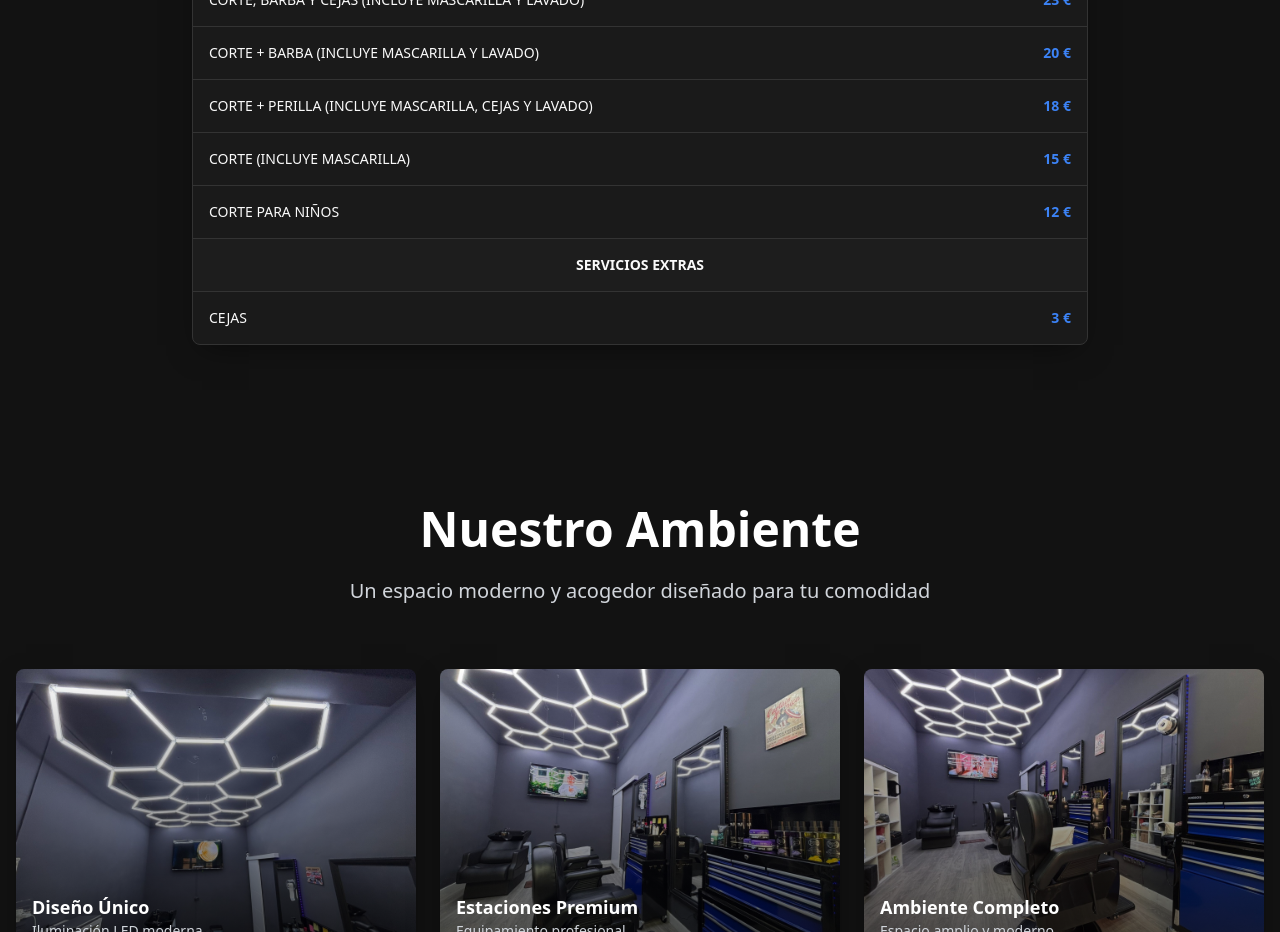
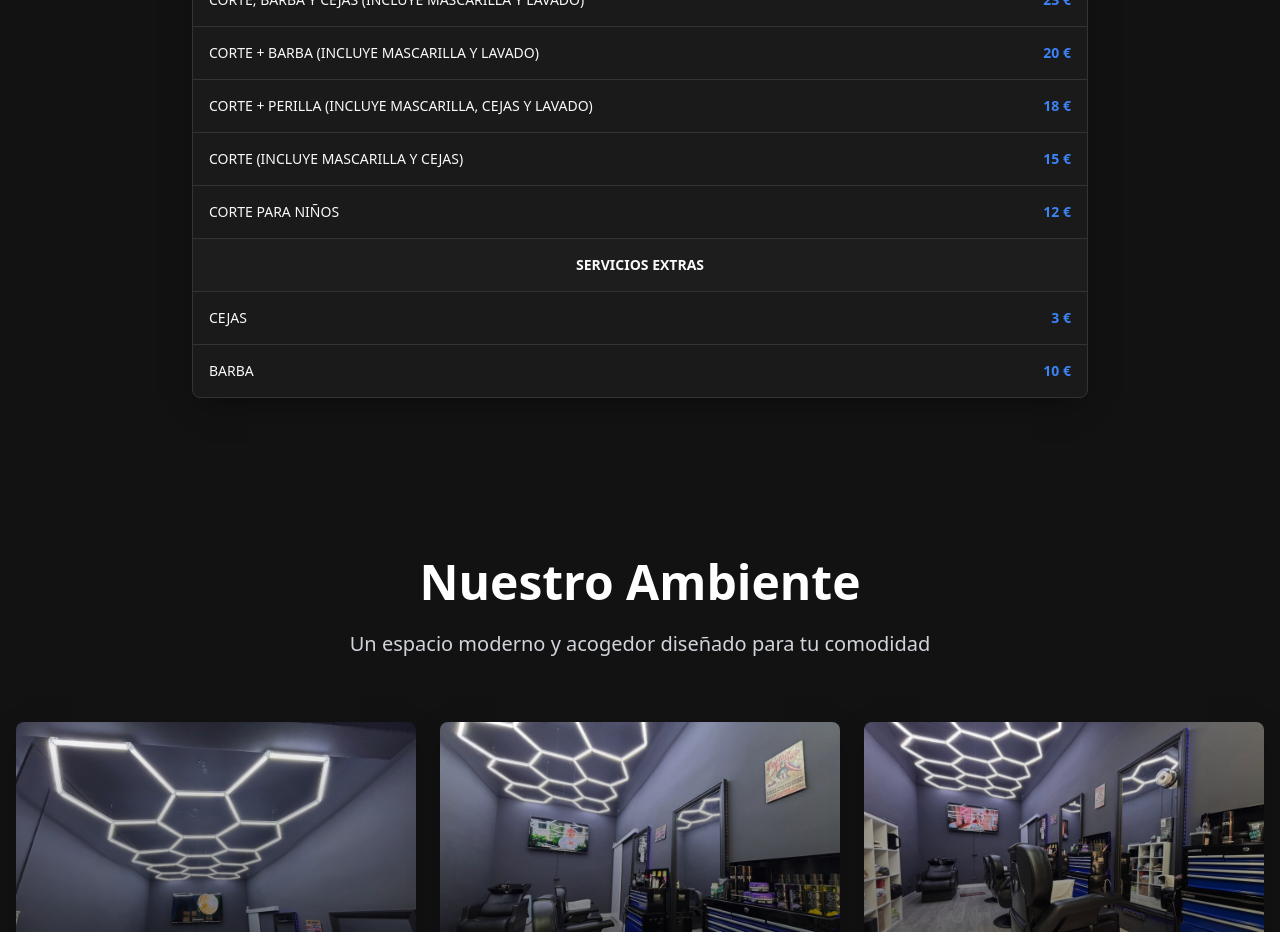
Before and after one commit to hermes814/chamberi-cut-connect-04, a React (Vite) app: page / in a window 1280 px wide. Shown: the part 1680-2612 px from the top of the page. Built offline with nearby package versions, Linux system fonts and the light colour scheme.

Commit message:
Changes
Co-authored-by: faruth1984-gif <227263196+faruth1984-gif@users.noreply.github.com>

```diff
--- a/src/components/PricingSection.tsx
+++ b/src/components/PricingSection.tsx
@@ -12,12 +12,13 @@ const PricingSection = () => {
     { name: "CORTE, BARBA Y CEJAS (INCLUYE MASCARILLA Y LAVADO)", price: "23 €" },
     { name: "CORTE + BARBA (INCLUYE MASCARILLA Y LAVADO)", price: "20 €" },
     { name: "CORTE + PERILLA (INCLUYE MASCARILLA, CEJAS Y LAVADO)", price: "18 €" },
-    { name: "CORTE (INCLUYE MASCARILLA)", price: "15 €" },
+    { name: "CORTE (INCLUYE MASCARILLA Y CEJAS)", price: "15 €" },
     { name: "CORTE PARA NIÑOS", price: "12 €" },
   ];
 
   const extraServices = [
     { name: "CEJAS", price: "3 €" },
+    { name: "BARBA", price: "10 €" },
   ];
 
   return (
```
